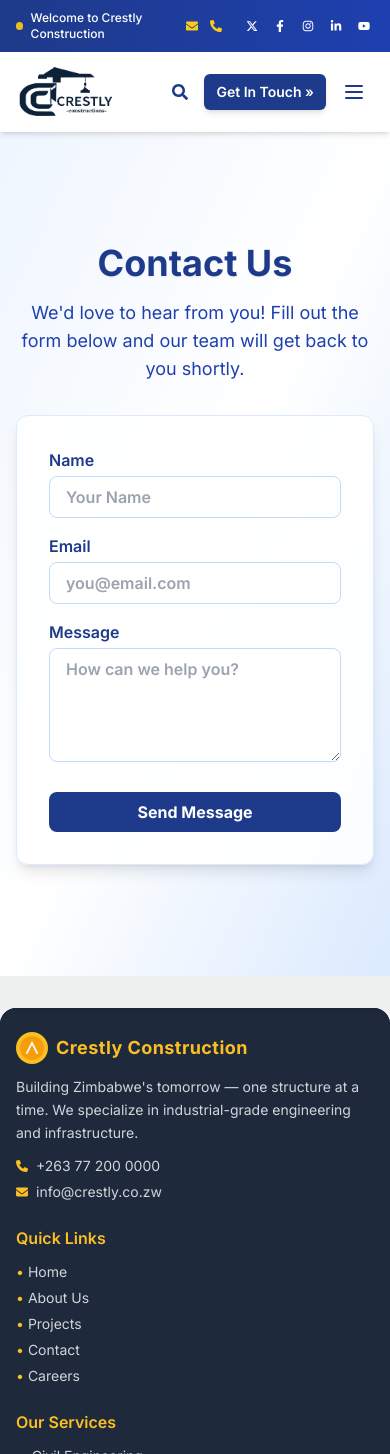
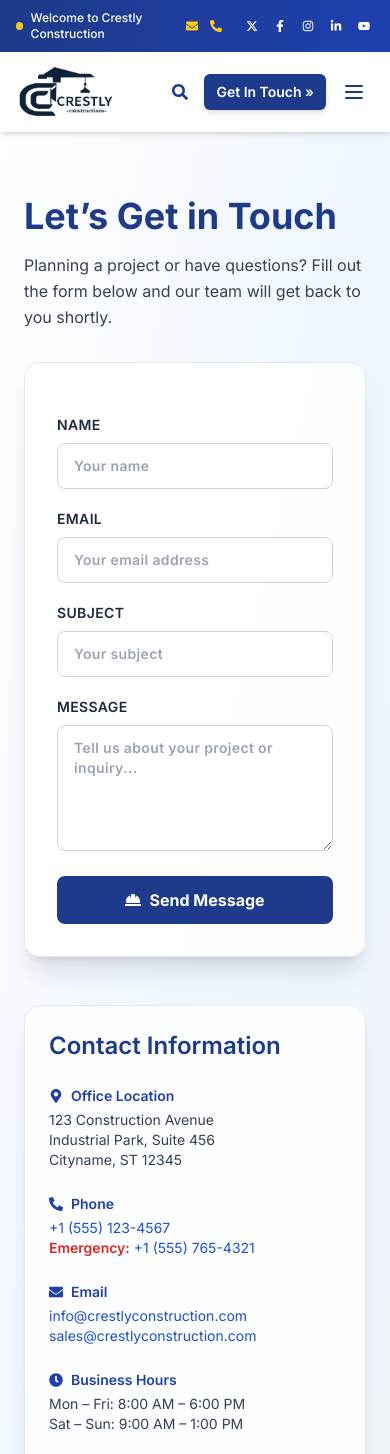
Before and after one commit to Takundanashe-rups/crestly-construction, a Next.js app: page /contact in a window 390 px wide. Shown: the top 1454 px of the page. Built offline with nearby package versions, Linux system fonts and the light colour scheme.

Commit message:
improved contact page

```diff
--- a/app/contact/page.tsx
+++ b/app/contact/page.tsx
@@ -1,26 +1,29 @@
 'use client';
+
+import React, { useState } from 'react';
 import { motion } from 'framer-motion';
+import { FaCheckCircle, FaPhoneAlt, FaEnvelope, FaMapMarkerAlt, FaClock, FaHardHat, FaSpinner } from 'react-icons/fa';
 import Link from 'next/link';
 
-import React, { useState } from 'react';
-
 export default function ContactPage() {
-  const [form, setForm] = useState({ name: '', email: '', message: '', honey: '' });
-  const [errors, setErrors] = useState<{ name?: string; email?: string; message?: string }>({});
+  const [form, setForm] = useState({ name: '', email: '', subject: '', message: '', honey: '' });
+  const [errors, setErrors] = useState<{ name?: string; email?: string; subject?: string; message?: string }>({});
   const [submitting, setSubmitting] = useState(false);
   const [success, setSuccess] = useState(false);
 
-  // Basic sanitization (client-side, for demonstration)
   function sanitize(input: string) {
-    return input.replace(/</g, '&lt;').replace(/>/g, '&gt;').trim();
+    return input.replace(/</g, '<').replace(/>/g, '>').trim();
   }
 
   function validate() {
     const errs: typeof errors = {};
     if (!form.name.trim()) errs.name = 'Name is required.';
-    else if (!/^[a-zA-Z\s'-]{2,50}$/.test(form.name.trim())) errs.name = "Enter a valid name (letters, spaces, - or ').";
+    else if (!/^[a-zA-Z\s'-]{2,50}$/.test(form.name.trim())) errs.name = "Enter a valid name.";
     if (!form.email.trim()) errs.email = 'Email is required.';
-    else if (!/^\S+@\S+\.\S+$/.test(form.email.trim())) errs.email = 'Enter a valid email address.';
+    else if (!/^\S+@\S+\.\S+$/.test(form.email.trim())) errs.email = 'Enter a valid email.';
+    if (!form.subject.trim()) errs.subject = 'Subject is required.';
+    else if (form.subject.trim().length < 3) errs.subject = 'Subject must be at least 3 characters.';
+    else if (form.subject.trim().length > 100) errs.subject = 'Subject must be less than 100 characters.';
     if (!form.message.trim()) errs.message = 'Message is required.';
     else if (form.message.trim().length < 10) errs.message = 'Message must be at least 10 characters.';
     return errs;
@@ -29,113 +32,153 @@
   async function handleSubmit(e: React.FormEvent) {
     e.preventDefault();
     if (submitting) return;
+
     const errs = validate();
     setErrors(errs);
     if (Object.keys(errs).length > 0) return;
-    // Honeypot check
     if (form.honey) return;
+
     setSubmitting(true);
-    // Simulate submission to be replaced with real API call)
     setTimeout(() => {
       setSubmitting(false);
       setSuccess(true);
-      setForm({ name: '', email: '', message: '', honey: '' });
+      setForm({ name: '', email: '', subject: '', message: '', honey: '' });
     }, 1200);
   }
 
   return (
-    <div className="relative min-h-screen flex flex-col items-center justify-center bg-gradient-to-br from-blue-50 via-white to-blue-100 py-10 px-4">
-      {/* Home Button */}
-
-
-      {/* Animated Heading */}
+    <div className="relative min-h-screen bg-gradient-to-br from-white via-blue-50 to-slate-100 py-16 px-6">
+      <div className="max-w-7xl mx-auto flex flex-col lg:flex-row gap-12">
+        {/* LEFT SIDE */}
+        <div className="flex-1">
           <motion.h1
             initial={{ opacity: 0, y: 30 }}
             animate={{ opacity: 1, y: 0 }}
-        transition={{ duration: 0.7, delay: 0.2 }}
-        className="text-4xl md:text-5xl font-bold text-blue-900 text-center mb-4 drop-shadow-sm"
+            transition={{ duration: 0.7 }}
+            className="text-4xl md:text-5xl font-bold text-blue-900 mb-4"
           >
-        Contact Us
+            Let’s Get in Touch
           </motion.h1>
           <motion.p
             initial={{ opacity: 0, y: 20 }}
             animate={{ opacity: 1, y: 0 }}
-        transition={{ duration: 0.7, delay: 0.4 }}
-        className="text-lg text-blue-800 text-center mb-8 max-w-xl"
+            transition={{ duration: 0.7, delay: 0.2 }}
+            className="text-gray-700 mb-8 max-w-xl leading-relaxed"
           >
-        We'd love to hear from you! Fill out the form below and our team will get back to you shortly.
+            Planning a project or have questions? Fill out the form below and our team will get back to you shortly.
           </motion.p>
 
-      {/* Contact Form */}
           <motion.form
             initial={{ opacity: 0, y: 20 }}
             animate={{ opacity: 1, y: 0 }}
-        transition={{ duration: 0.7, delay: 0.6 }}
-        className="w-full max-w-md bg-white/90 rounded-xl shadow-lg p-8 flex flex-col gap-4 border border-blue-100"
+            transition={{ duration: 0.7, delay: 0.4 }}
+            className="w-full max-w-xl bg-white/90 backdrop-blur-md rounded-2xl shadow-xl p-8 border border-slate-200 space-y-5"
             onSubmit={handleSubmit}
-        autoComplete="off"
           >
-        {/* Honeypot field  */}
+            <input type="text" name="honey" className="hidden" value={form.honey} onChange={e => setForm(f => ({ ...f, honey: e.target.value }))} />
+
+            {/* Form Inputs */}
+            {['name', 'email', 'subject'].map((field, i) => (
+              <label key={i} className="block text-sm font-semibold text-slate-800 uppercase tracking-wide">
+                {field}
                 <input
-          type="text"
-          name="honey"
-          value={form.honey}
-          onChange={e => setForm(f => ({ ...f, honey: e.target.value }))}
-          className="hidden"
-          tabIndex={-1}
-          autoComplete="off"
+                  type={field === 'email' ? 'email' : 'text'}
+                  className={`mt-2 w-full px-4 py-3 rounded-lg border text-sm placeholder-gray-400 ${errors[field as keyof typeof errors] ? 'border-red-400 bg-red-50' : 'border-slate-300'} focus:outline-none focus:ring-2 focus:ring-blue-400`}
+                  placeholder={`Your ${field === 'email' ? 'email address' : field}`}
+                  value={form[field as keyof typeof form]}
+                  onChange={e => setForm(f => ({ ...f, [field]: sanitize(e.target.value) }))}
                 />
-        <label className="block text-blue-900 font-semibold">Name
-          <input
-            type="text"
-            required
-            minLength={2}
-            maxLength={50}
-            autoComplete="off"
-            className={`mt-1 w-full px-4 py-2 rounded-lg border ${errors.name ? 'border-red-400' : 'border-blue-200'} focus:ring-2 focus:ring-blue-200 outline-none transition`}
-            placeholder="Your Name"
-            value={form.name}
-            onChange={e => setForm(f => ({ ...f, name: sanitize(e.target.value) }))}
-            aria-invalid={!!errors.name}
-          />
-          {errors.name && <span className="text-xs text-red-500 ml-1">{errors.name}</span>}
+                {errors[field as keyof typeof errors] && (
+                  <p className="text-xs text-red-500 mt-1">{errors[field as keyof typeof errors]}</p>
+                )}
               </label>
-        <label className="block text-blue-900 font-semibold">Email
-          <input
-            type="email"
-            required
-            autoComplete="off"
-            className={`mt-1 w-full px-4 py-2 rounded-lg border ${errors.email ? 'border-red-400' : 'border-blue-200'} focus:ring-2 focus:ring-blue-200 outline-none transition`}
-            placeholder="you@email.com"
-            value={form.email}
-            onChange={e => setForm(f => ({ ...f, email: sanitize(e.target.value) }))}
-            aria-invalid={!!errors.email}
-          />
-          {errors.email && <span className="text-xs text-red-500 ml-1">{errors.email}</span>}
-        </label>
-        <label className="block text-blue-900 font-semibold">Message
+            ))}
+
+            <label className="block text-sm font-semibold text-slate-800 uppercase tracking-wide">
+              Message
               <textarea
-            required
-            rows={4}
-            minLength={10}
-            maxLength={1000}
-            className={`mt-1 w-full px-4 py-2 rounded-lg border ${errors.message ? 'border-red-400' : 'border-blue-200'} focus:ring-2 focus:ring-blue-200 outline-none transition`}
-            placeholder="How can we help you?"
+                rows={5}
+                className={`mt-2 w-full px-4 py-3 rounded-lg border text-sm placeholder-gray-400 ${errors.message ? 'border-red-400 bg-red-50' : 'border-slate-300'} focus:outline-none focus:ring-2 focus:ring-blue-400`}
+                placeholder="Tell us about your project or inquiry..."
                 value={form.message}
                 onChange={e => setForm(f => ({ ...f, message: sanitize(e.target.value) }))}
-            aria-invalid={!!errors.message}
               />
-          {errors.message && <span className="text-xs text-red-500 ml-1">{errors.message}</span>}
+              {errors.message && <p className="text-xs text-red-500 mt-1">{errors.message}</p>}
             </label>
+
             <button
               type="submit"
               disabled={submitting}
-          className={`mt-2 w-full py-2 rounded-lg font-bold transition ${submitting ? 'bg-blue-300 cursor-not-allowed' : 'bg-blue-900 hover:bg-blue-800 text-white'}`}
+              className="w-full py-3 font-bold text-white bg-blue-900 hover:bg-blue-800 rounded-lg flex items-center justify-center gap-2 transition-all"
             >
-          {submitting ? 'Sending...' : 'Send Message'}
+              {submitting ? (
+                <>
+                  <FaSpinner className="animate-spin" /> Sending...
+                </>
+              ) : (
+                <>
+                  <FaHardHat /> Send Message
+                </>
+              )}
             </button>
-        {success && <div className="text-green-600 text-center mt-2">Thank you for contacting us!</div>}
+
+            {success && (
+              <div className="flex items-center justify-center gap-2 text-green-600 font-medium mt-3">
+                <FaCheckCircle className="text-lg" />
+                Message sent successfully!
+              </div>
+            )}
           </motion.form>
+        </div>
+
+        {/* RIGHT SIDE */}
+        <motion.div
+          initial={{ opacity: 0, y: 30 }}
+          animate={{ opacity: 1, y: 0 }}
+          transition={{ duration: 0.7, delay: 0.6 }}
+          className="w-full lg:w-[40%] bg-white/90 rounded-2xl shadow-xl p-6 border border-slate-200"
+        >
+          <h2 className="text-2xl font-semibold text-blue-900 mb-6">Contact Information</h2>
+
+          <div className="space-y-6 text-sm text-slate-700">
+            <div>
+              <h3 className="font-semibold text-blue-800 flex items-center gap-2 mb-1"><FaMapMarkerAlt /> Office Location</h3>
+              <p>123 Construction Avenue<br />Industrial Park, Suite 456<br />Cityname, ST 12345</p>
+            </div>
+
+            <div>
+              <h3 className="font-semibold text-blue-800 flex items-center gap-2 mb-1"><FaPhoneAlt /> Phone</h3>
+              <p><a href="tel:+15551234567" className="text-blue-700 hover:underline">+1 (555) 123-4567</a></p>
+              <p><span className="font-semibold text-red-600">Emergency:</span> <a href="tel:+15557654321" className="text-blue-700 hover:underline">+1 (555) 765-4321</a></p>
+            </div>
+
+            <div>
+              <h3 className="font-semibold text-blue-800 flex items-center gap-2 mb-1"><FaEnvelope /> Email</h3>
+              <p><a href="mailto:info@crestlyconstruction.com" className="text-blue-700 hover:underline">info@crestlyconstruction.com</a></p>
+              <p><a href="mailto:sales@crestlyconstruction.com" className="text-blue-700 hover:underline">sales@crestlyconstruction.com</a></p>
+            </div>
+
+            <div>
+              <h3 className="font-semibold text-blue-800 flex items-center gap-2 mb-1"><FaClock /> Business Hours</h3>
+              <p>Mon – Fri: 8:00 AM – 6:00 PM</p>
+              <p>Sat – Sun: 9:00 AM – 1:00 PM</p>
+            </div>
+
+            <div className="mt-6">
+              <h3 className="text-blue-800 font-semibold flex items-center gap-2 mb-2">📍 Find Us on Map</h3>
+              <div className="w-full h-64 rounded-lg overflow-hidden border border-slate-200">
+                <iframe
+                  title="Crestly Construction Map"
+                  src="https://www.google.com/maps/embed?pb=!1m18!1m12!1m3!1d3024.1234567890123!2d-74.0059413!3d40.7589!2m3!1f0!2f0!3f0!3m2!1i1024!2i768!4f13.1!3m3!1m2!1s0x0%3A0x0!2zNDDCsDQ1JzMyLjAiTiA3NMKwMDAnMjEuNCJX!5e0!3m2!1sen!2sus!4v1234567890123!5m2!1sen!2sus"
+                  className="w-full h-full"
+                  loading="lazy"
+                  style={{ border: 0 }}
+                />
+              </div>
+            </div>
+          </div>
+        </motion.div>
+      </div>
     </div>
   );
 }
```
Also changed, not shown: components/sections/Expertise.tsx (+16 -5 lines), components/sections/Hero.tsx (+58 -37 lines), components/sections/workWithUs.tsx (+14 -11 lines), tailwind.config.js (+4 -6 lines). Lines whose indentation alone changed are shown as unchanged.
